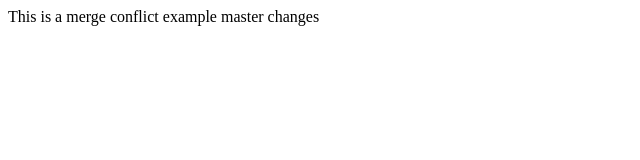
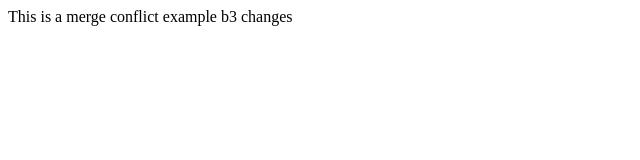
Before and after one commit to dipsikha231995/TestRepo, a plain HTML site: page index.html in a window 1280 px wide. Shown: the full height of the page, 0-640 px from the left. Drawn offline with Linux system fonts and the light colour scheme.

Commit message:
b3 changes

```diff
--- a/index.html
+++ b/index.html
@@ -2,5 +2,5 @@
 <head>
 This is a merge conflict example
 <body>
-master changes
+b3 changes
 </html>
```
